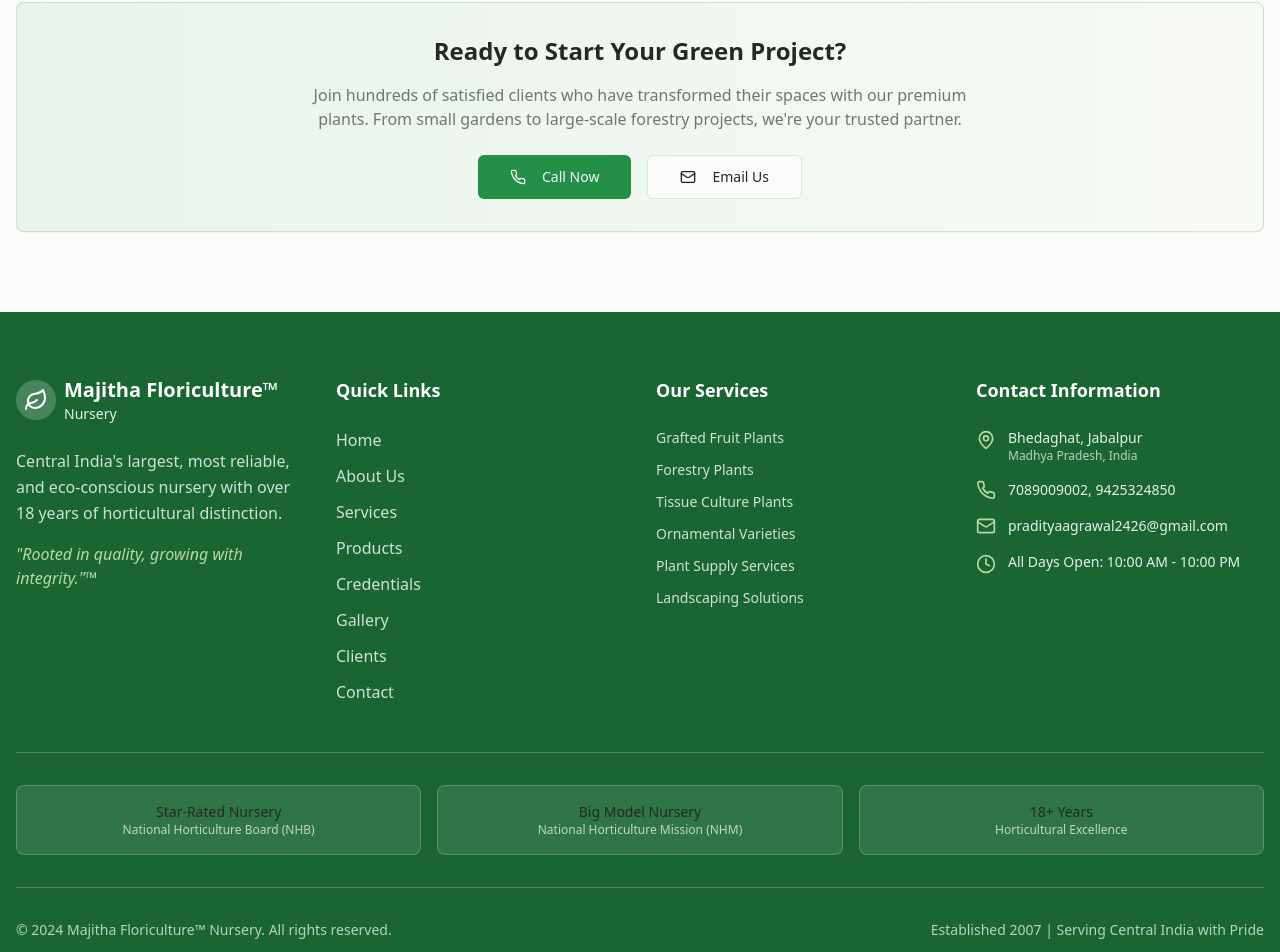
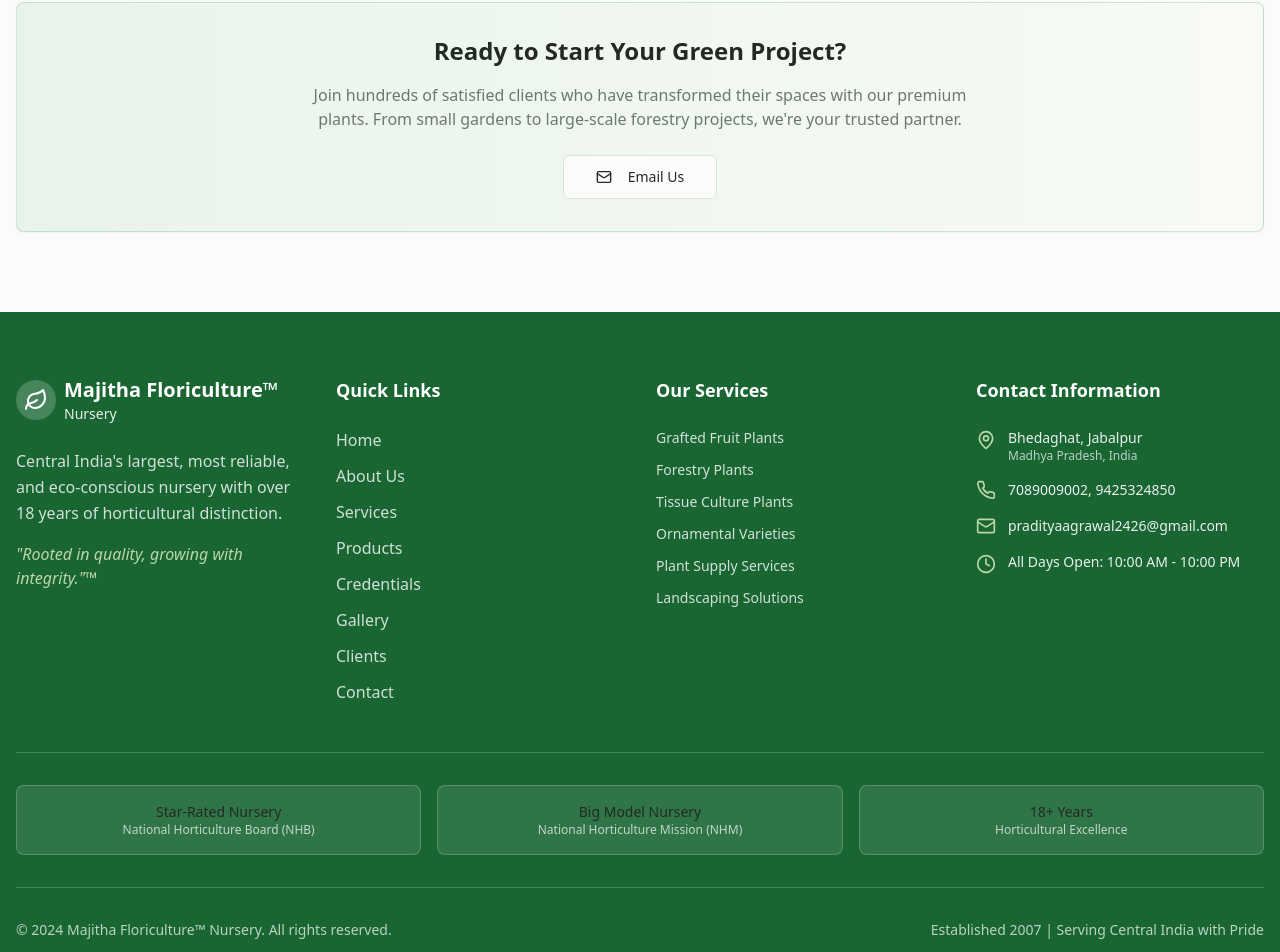
Before and after one commit to pradityaagrawal2426/majitha-growers-portal, a React (Vite) app: page /contact in a window 1280 px wide. Shown: the part 1300-2252 px from the top of the page. Built offline with nearby package versions, Linux system fonts and the light colour scheme.

Commit message:
Changes
Co-authored-by: pradityaagrawal2426 <223558869+pradityaagrawal2426@users.noreply.github.com>

```diff
--- a/src/components/Contact.tsx
+++ b/src/components/Contact.tsx
@@ -266,13 +266,11 @@ Message: ${formData.message}`;
                 From small gardens to large-scale forestry projects, we're your trusted partner.
               </p>
               <div className="flex flex-col sm:flex-row gap-4 justify-center">
-                <Button size="lg" className="bg-primary hover:bg-primary/90">
-                  <Phone className="w-5 h-5 mr-2" />
-                  Call Now
-                </Button>
-                <Button size="lg" variant="outline">
-                  <Mail className="w-5 h-5 mr-2" />
-                  Email Us
+                <Button size="lg" variant="outline" asChild>
+                  <a href="mailto:pradityaagrawal2426@gmail.com">
+                    <Mail className="w-5 h-5 mr-2" />
+                    Email Us
+                  </a>
                 </Button>
               </div>
             </CardContent>
```
